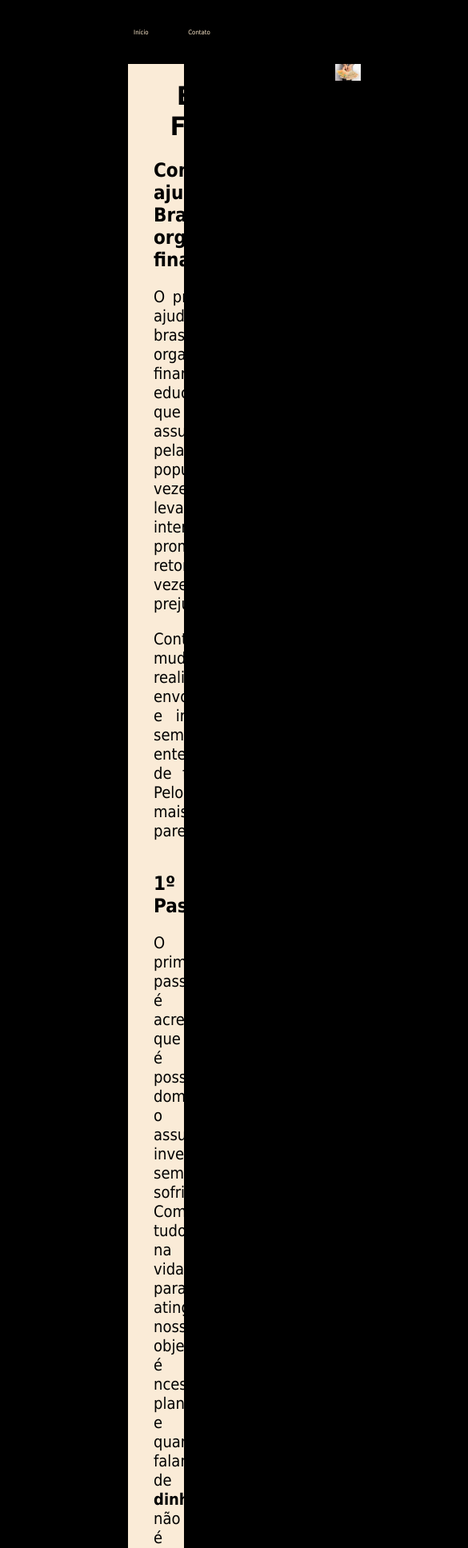
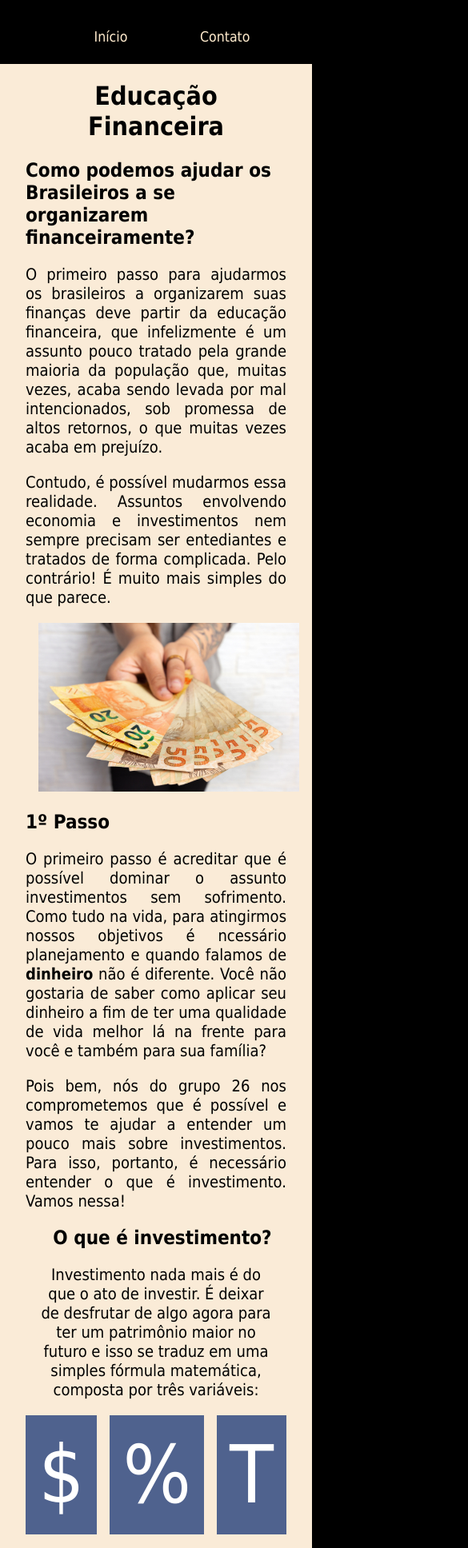
Before and after one commit to danielpinheiro6/Hackathon-grupo26, a plain HTML site: page index.html in a window 390 px wide. Shown: the top 1936 px of the page at 80% size, 585 px wide, since content can reach past the window. Drawn offline with Linux system fonts and the light colour scheme.

Commit message:
adiciona mediaquery

```diff
--- a/style.css
+++ b/style.css
@@ -256,3 +256,60 @@ div {
     background-color:#7887AB;
     flex-grow: 1;
 }
+
+@media (max-width: 1000px) {
+
+    main {
+        margin-left: 0;
+        margin-right: 0;
+
+    }
+
+    .mae-de-todas {
+        flex-direction: column;
+    }
+
+    .oitavo-topico {
+        padding: 0 1rem;
+    }
+
+    .nono-topico {
+        flex-direction: column;
+    }
+
+    .nono-topico-texto p {
+        height: auto;
+        padding: 0 1rem;
+    }
+
+    .sexto-topico {
+    flex-direction: column;
+    }
+
+    .fixed {
+        width: 150px;
+        height: auto;
+        font-size: 100px;
+        padding: 1rem;
+        margin: 0.5rem;
+        margin-top: 0;
+
+    }
+
+    .terceiro-topico h2 {
+        font-size: 1.5em;
+        padding-left: 1rem;
+    }
+
+
+
+    .conta-matematica-principal {
+        font-size: 0.75rem;
+    }
+
+    .menu ul {
+        justify-content: space-between;
+        font-size: 1.1rem;
+    }
+
+}
```
